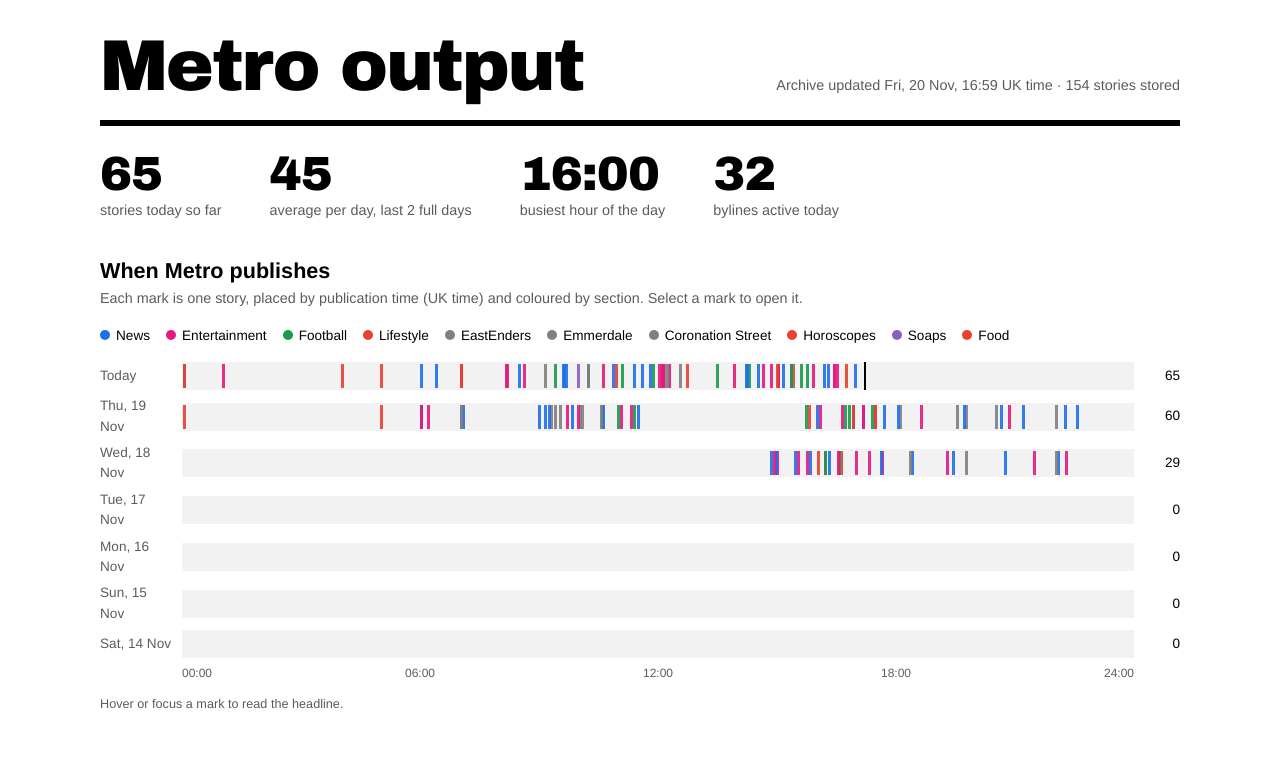
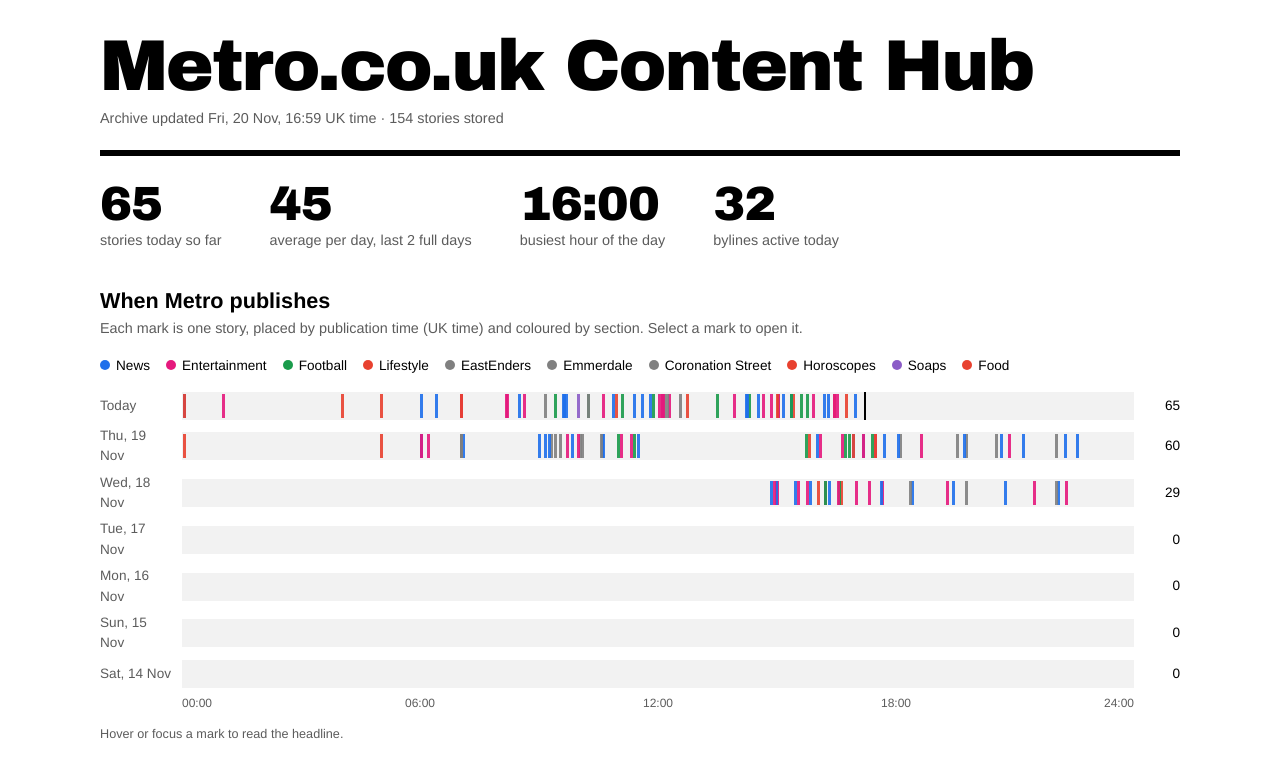
Before and after one commit to dazedharry/metro-monitor, a plain HTML site: page docs/index.html in a window 1280 px wide. Shown: the top 774 px of the page. Drawn offline with Linux system fonts and the light colour scheme.

Commit message:
Update index.html

```diff
--- a/docs/index.html
+++ b/docs/index.html
@@ -3,7 +3,7 @@
 <head>
 <meta charset="utf-8">
 <meta name="viewport" content="width=device-width, initial-scale=1">
-<title>Metro output monitor</title>
+<title>Metro.co.uk | Content Hub</title>
 <style>
 :root{
   --bg:#fff; --fg:#000; --muted:#5c5c5c; --line:#d9d9d9; --soft:#f2f2f2;
@@ -84,7 +84,7 @@ input{flex:1 1 220px}
 <body>
 <div class="wrap">
   <header>
-    <h1>Metro output</h1>
+    <h1>Metro.co.uk Content Hub</h1>
     <div class="status" id="status" role="status">Loading…</div>
   </header>
   <div id="err" hidden></div>
```
